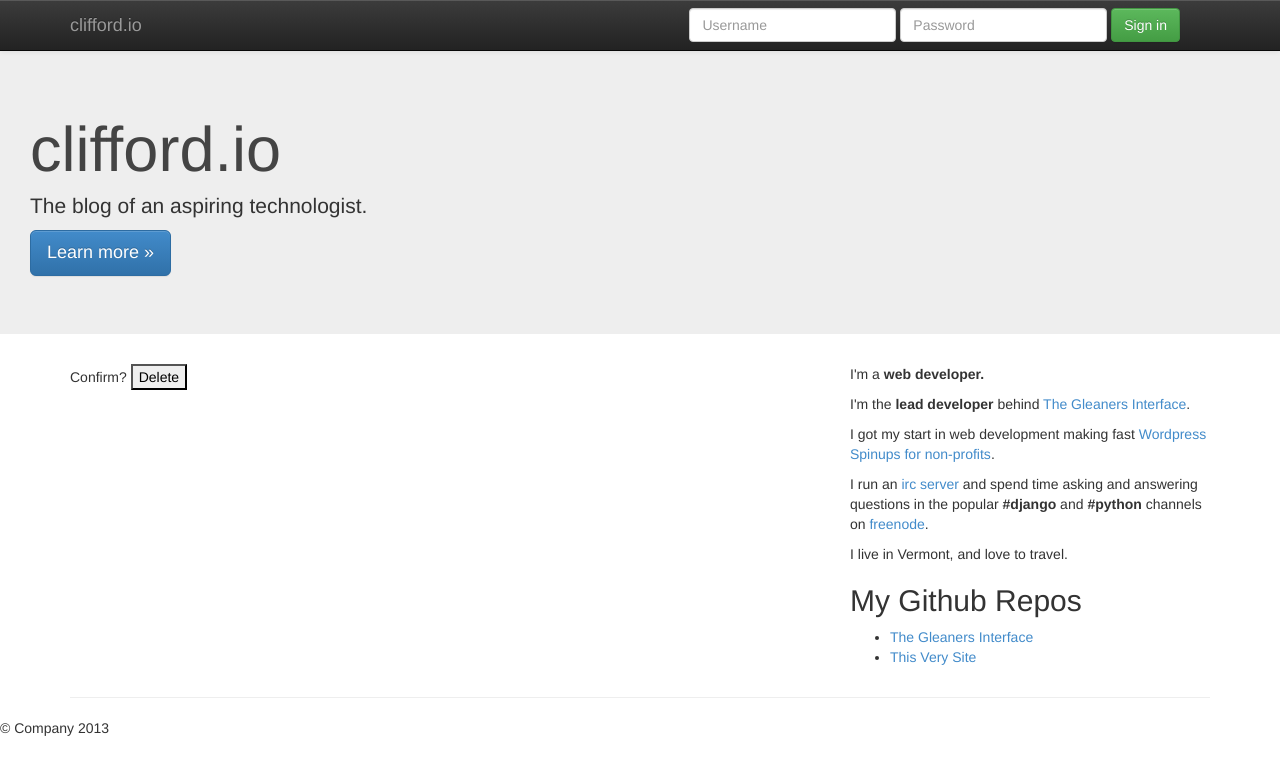
After one commit to Cheekio/portfolio, a Django app: template blog/templates/blog/delete.html in a window 1280 px wide. The commit adds this page. Shown: the top 775 px of the page. Run offline with Django 3.2, Linux system fonts and the light colour scheme; the template is opened without the code that fills it, so the values that code supplies are empty; parts of the project's set-up code (start-up, migrations or seed data) failed here and were passed over; some libraries are stand-ins or nearby versions.

Commit message:
Revision 0.5 - "Fozzie the Funny": Added real auth, delete templates, and the makes of some really CRUDdy acronyms

```diff
--- /dev/null
+++ b/blog/templates/blog/delete.html
@@ -0,0 +1,10 @@
+{% extends 'base.html' %}
+
+{% block left %}
+<form method="post">
+	{% csrf_token %}
+	Confirm?
+	<input type="submit" value="Delete">
+</form>
+
+{% endblock left %}
--- a/blog/templates/blog/index.html
+++ b/blog/templates/blog/index.html
@@ -4,9 +4,9 @@ Blog Index
 {% endblock title %}
 {% block left %}
 {% for post in object_list %}
-<h2><a href="{% url 'blog:detail' post.id %}">{{post.title}}</a></h2>
-            {{post.body|safe}}
-            <p><a class="btn btn-default" href="#">Read More &raquo;</a></p>
+<h2><a href="{% url 'blog:read' post.id %}">{{post.title}}</a></h2>
+            <div class="post-body">{{post.body|safe}}</a></div>
+            <p><a class="btn btn-default" href="{% url 'blog:read' post.id %}">Read More &raquo;</a></p>
 
 {% endfor %}
 {% endblock %}
--- a/blog/urls.py
+++ b/blog/urls.py
@@ -6,7 +6,7 @@ from blog import views
 urlpatterns = patterns('',
 	url(r'^$', views.IndexBlog.as_view(), name='index'),
 	url(r'^new/$', views.CreateBlog.as_view(), name='create'),
-	url(r'^(?P<pk>\d+)/$', views.DetailBlog.as_view(), name='detail'),
+	url(r'^(?P<pk>\d+)/$', views.ReadBlog.as_view(), name='read'),
 	url(r'^(?P<pk>\d+)/update/$', views.UpdateBlog.as_view(), name='update'),
 	url(r'^(?P<pk>\d+)/delete/$', views.DeleteBlog.as_view(), name='delete'),
 	)
--- a/portfolio/templates/base.html
+++ b/portfolio/templates/base.html
@@ -43,12 +43,13 @@
             <li><a href="#about">about</a></li>
             <li><a href="#contact">contact</a></li-->
           </ul>
-          <form class="navbar-form navbar-right">
+          <form class="navbar-form navbar-right" method="post" action="{% url 'auth_login' %}?next={% url 'blog:index' %}">
+            {% csrf_token %}
             <div class="form-group">
-              <input type="text" placeholder="Email" class="form-control">
+              <input type="text" name="username" placeholder="Username" class="form-control">
             </div>
             <div class="form-group">
-              <input type="password" placeholder="Password" class="form-control">
+              <input type="password" name="password" placeholder="Password" class="form-control">
             </div>
             <button type="submit" class="btn btn-success">Sign in</button>
           </form>
@@ -59,12 +60,13 @@
       <!-- Main jumbotron for a primary marketing message or call to action -->
 
       <div class="jumbotron">
-        <div class="container">
-          <h1>clifford.io</h1>
-          <p>The blog of an aspiring technologist.</p>
-          <p><a class="btn btn-primary btn-lg">Learn more &raquo;</a></p>
-        </div>
-      </div>
+        <h1>
+          <a href="{% url 'blog:index' %}">clifford.io</a>
+        </h1>
+        <p>The blog of an aspiring technologist.</p>
+        <p><a class="btn btn-primary btn-lg">Learn more &raquo;</a></p>
+        </div></a>
+
 
 
       <div class="container">
--- a/static/css/main.css
+++ b/static/css/main.css
@@ -3,7 +3,6 @@
 /* ==========================================================================
    Author's custom styles
    ========================================================================== */
-
 h2 > a {
 	color: #444;
 }
@@ -11,3 +10,15 @@ h2 > a:hover{
 	color: #000;
 	text-decoration: none;
 }
+
+h1 > a {
+	color: #444;
+}
+h1 > a:hover{
+	color: #000;
+	text-decoration: none;
+}
+
+.post-body{
+	margin:8px auto;
+}
```
Also changed, not shown: blog/templates/blog/detail.html (deleted, +0 -7 lines), blog/templates/blog/read.html (added, +7 -0 lines), blog/views.py (+4 -3 lines), 1 other file.
